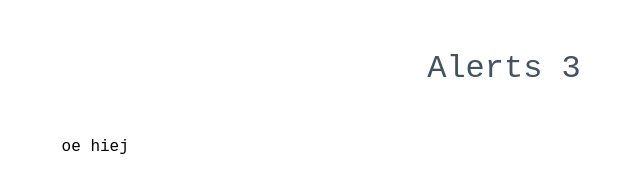
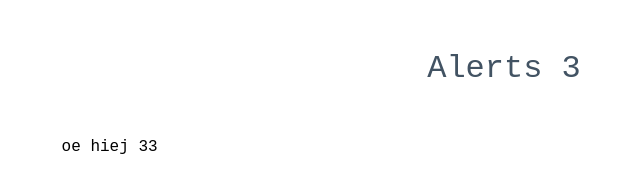
Before and after one commit to DanielMin2009/01_JavaScript, a plain HTML site: page index.html in a window 1280 px wide. Shown: the full height of the page, 136-776 px from the left. Drawn offline with Linux system fonts and the light colour scheme.

Commit message:
si he fet canvis

```diff
--- a/index.html
+++ b/index.html
@@ -14,7 +14,7 @@
 
         <h1>Alerts 3</h1>
 
-        oe  hiej
+        oe  hiej 33
 
 
     </div>
```
